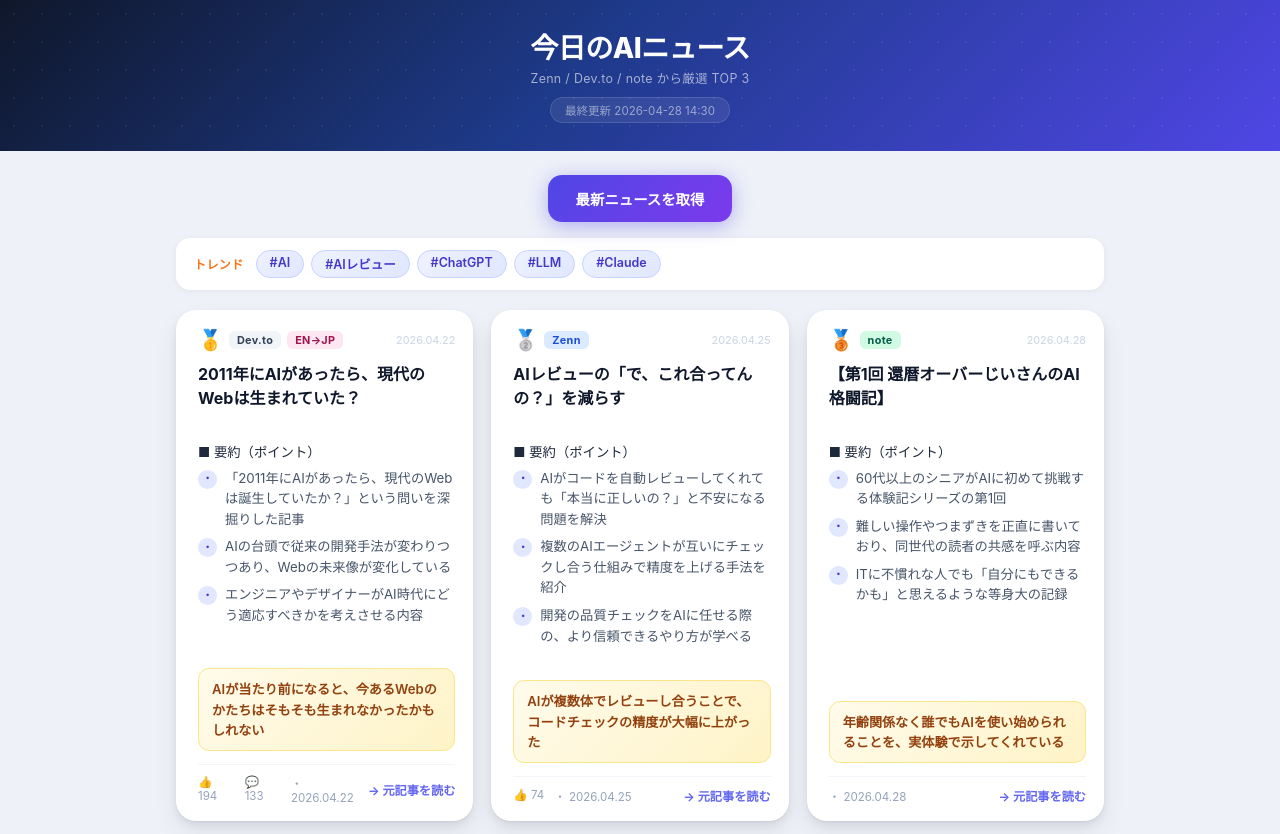
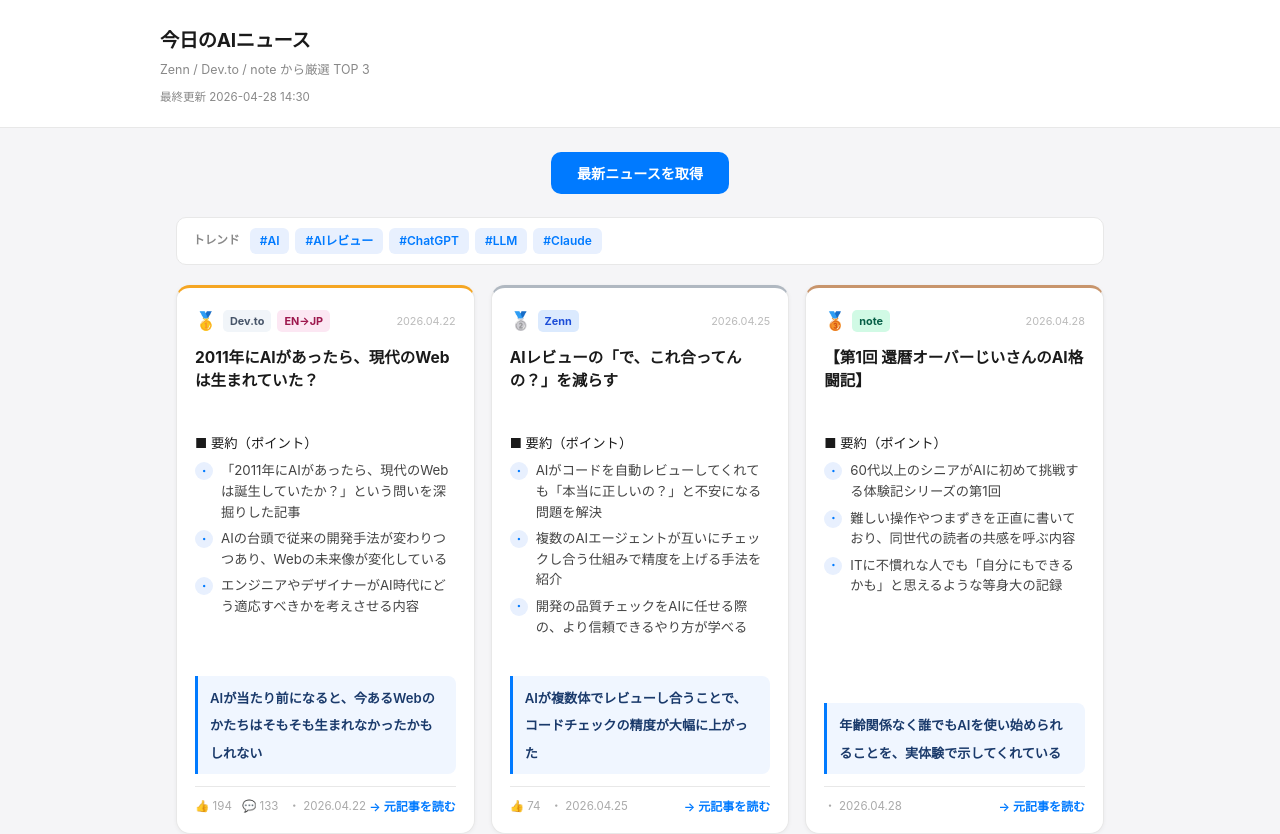
Before and after one commit to nokamoto-cyber/ai-news-app, a plain HTML site: page index.html in a window 1280 px wide. Shown: the top 834 px of the page. Drawn offline with Linux system fonts and the light colour scheme.

Commit message:
Update style.css

```diff
--- a/style.css
+++ b/style.css
@@ -1,36 +1,32 @@
 /* =====================================================
-   AI News App — Style v2
-   静的構成・サーバー不要・モバイル対応
+   AI News App — Simple Clean Style
    ===================================================== */
 
 *, *::before, *::after { box-sizing: border-box; margin: 0; padding: 0; }
 
+:root {
+  --accent: #007aff;
+  --text:   #1a1a1a;
+  --muted:  #888;
+  --border: #e8e8e8;
+  --bg:     #f5f5f7;
+}
+
 body {
   font-family: -apple-system, BlinkMacSystemFont, "Hiragino Sans",
-               "Yu Gothic UI", "Meiryo", sans-serif;
-  background: #eef1f8;
-  color: #1e293b;
-  min-height: 100vh;
+               "Yu Gothic UI", sans-serif;
+  background: var(--bg);
+  color: var(--text);
+  line-height: 1.7;
 }
 
 a { text-decoration: none; color: inherit; }
 
-/* ─── ヘッダー ─────────────────────────────────── */
+/* ─── ヘッダー ─── */
 .header {
-  background: linear-gradient(135deg, #0f172a 0%, #1e3a8a 45%, #4f46e5 100%);
-  padding: 32px 20px 28px;
-  position: relative;
-  overflow: hidden;
-}
-
-/* ドット背景 */
-.header::after {
-  content: '';
-  position: absolute;
-  inset: 0;
-  background-image: radial-gradient(circle, rgba(255,255,255,.06) 1px, transparent 1px);
-  background-size: 28px 28px;
-  pointer-events: none;
+  background: #fff;
+  border-bottom: 1px solid var(--border);
+  padding: 24px 20px 20px;
 }
 
 .header-content {
@@ -38,256 +34,157 @@ a { text-decoration: none; color: inherit; }
   margin: 0 auto;
   display: flex;
   flex-direction: column;
-  align-items: center;
-  gap: 10px;
-  position: relative;
-  z-index: 1;
-  text-align: center;
+  gap: 8px;
 }
 
-.header-title {
-  display: flex;
-  align-items: center;
-  gap: 14px;
-}
-
-.header-icon {
-  font-size: 2.4rem;
-  filter: drop-shadow(0 2px 8px rgba(0,0,0,.4));
-}
+.header-title { display: flex; align-items: center; }
 
 .header h1 {
-  font-size: 1.75rem;
-  font-weight: 800;
-  color: #fff;
-  letter-spacing: -0.5px;
-  line-height: 1.2;
+  font-size: 1.2rem;
+  font-weight: 700;
+  letter-spacing: -0.3px;
 }
 
 .header-subtitle {
   font-size: 0.78rem;
-  color: rgba(255,255,255,.6);
-  margin-top: 3px;
-  letter-spacing: .3px;
+  color: var(--muted);
+  margin-top: 2px;
 }
 
 .header-meta {
   font-size: 0.72rem;
-  color: rgba(255,255,255,.5);
-  background: rgba(255,255,255,.08);
-  border: 1px solid rgba(255,255,255,.12);
-  border-radius: 999px;
-  padding: 4px 14px;
+  color: var(--muted);
 }
 
-/* ─── メインコンテナ ──────────────────────────── */
+/* ─── メインコンテナ ─── */
 .container {
   max-width: 960px;
   margin: 0 auto;
   padding: 24px 16px 56px;
 }
 
-/* ─── 更新ボタン ──────────────────────────────── */
+/* ─── 更新ボタン ─── */
 .update-row {
   display: flex;
   justify-content: center;
-  margin-bottom: 16px;
+  margin-bottom: 4px;
 }
 
 .btn-update {
-  background: linear-gradient(135deg, #4f46e5, #7c3aed);
+  background: var(--accent);
   color: #fff;
   border: none;
-  border-radius: 14px;
-  padding: 13px 28px;
-  font-size: .9rem;
-  font-weight: 700;
+  border-radius: 10px;
+  padding: 11px 26px;
+  font-size: 0.88rem;
+  font-weight: 600;
   cursor: pointer;
   display: inline-flex;
   align-items: center;
   gap: 8px;
-  box-shadow: 0 4px 20px rgba(79,70,229,.4);
-  transition: transform .15s, box-shadow .15s;
+  transition: opacity 0.15s;
 }
 
-.btn-update:hover {
-  transform: translateY(-2px);
-  box-shadow: 0 8px 28px rgba(79,70,229,.5);
-}
-
-.btn-update:active { transform: scale(.97); }
+.btn-update:hover    { opacity: 0.85; }
+.btn-update:disabled { opacity: 0.5; cursor: not-allowed; }
 
 .btn-spinner {
   display: none;
-  width: 15px; height: 15px;
-  border: 2px solid rgba(255,255,255,.35);
+  width: 14px; height: 14px;
+  border: 2px solid rgba(255,255,255,.4);
   border-top-color: #fff;
   border-radius: 50%;
-  animation: spin .65s linear infinite;
+  animation: spin .6s linear infinite;
 }
 
 @keyframes spin { to { transform: rotate(360deg); } }
 
-/* ─── 更新手順パネル ──────────────────────────── */
-.howto-panel {
-  display: none;
-  position: relative;
-  background: #fff;
-  border: 1.5px solid #e0e7ff;
-  border-radius: 16px;
-  padding: 20px 24px;
-  margin-bottom: 18px;
-  box-shadow: 0 4px 24px rgba(79,70,229,.1);
+/* ─── ステータスメッセージ ─── */
+.update-status {
+  text-align: center;
+  font-size: 0.82rem;
+  color: var(--muted);
+  min-height: 1.4em;
+  padding: 6px 0 12px;
 }
+.update-status.success { color: #28a745; }
+.update-status.error   { color: #d32f2f; }
+.update-status.warn    { color: #e67e22; }
 
-.howto-close {
-  position: absolute;
-  top: 12px; right: 16px;
-  font-size: .85rem;
-  color: #94a3b8;
-  cursor: pointer;
-  padding: 4px 8px;
-  border-radius: 6px;
-  transition: background .15s;
-}
-.howto-close:hover { background: #f1f5f9; }
-
-.howto-title {
-  font-size: .95rem;
-  font-weight: 700;
-  color: #1e293b;
-  margin-bottom: 6px;
-}
-
-.howto-desc {
-  font-size: .8rem;
-  color: #64748b;
-  margin-bottom: 12px;
-}
-
-.howto-code {
+/* ─── トレンドバー ─── */
+.trends-bar {
   display: flex;
   align-items: center;
   gap: 10px;
-  background: #0f172a;
+  background: #fff;
+  border: 1px solid var(--border);
   border-radius: 10px;
-  padding: 12px 16px;
-  margin-bottom: 10px;
-}
-
-.howto-code code {
-  color: #7dd3fc;
-  font-family: "SF Mono", "Fira Code", monospace;
-  font-size: .82rem;
-  flex: 1;
-}
-
-.copy-btn {
-  background: rgba(255,255,255,.12);
-  color: #fff;
-  border: 1px solid rgba(255,255,255,.2);
-  border-radius: 7px;
-  padding: 5px 12px;
-  font-size: .75rem;
-  font-weight: 600;
-  cursor: pointer;
-  white-space: nowrap;
-  transition: background .15s;
-}
-.copy-btn:hover { background: rgba(255,255,255,.22); }
-
-.howto-note {
-  font-size: .75rem;
-  color: #94a3b8;
-}
-
-/* ─── トレンドバー ────────────────────────────── */
-.trends-bar {
-  display: flex;
-  align-items: center;
-  gap: 12px;
-  background: #fff;
-  border-radius: 14px;
-  padding: 12px 18px;
+  padding: 10px 16px;
   margin-bottom: 20px;
-  box-shadow: 0 1px 6px rgba(0,0,0,.06);
   overflow-x: auto;
   scrollbar-width: none;
 }
 .trends-bar::-webkit-scrollbar { display: none; }
 
 .trends-label {
-  font-size: .75rem;
-  font-weight: 800;
-  color: #f97316;
+  font-size: 0.73rem;
+  font-weight: 700;
+  color: var(--muted);
   white-space: nowrap;
-  letter-spacing: .4px;
 }
 
-.trends-chips { display: flex; gap: 7px; }
+.trends-chips { display: flex; gap: 6px; }
 
 .chip {
-  background: linear-gradient(135deg, #eef2ff, #e0e7ff);
-  color: #4338ca;
-  border: 1px solid #c7d2fe;
-  border-radius: 999px;
-  padding: 4px 13px;
-  font-size: .78rem;
+  background: #e8f0fe;
+  color: var(--accent);
+  border-radius: 6px;
+  padding: 3px 10px;
+  font-size: 0.75rem;
   font-weight: 600;
   white-space: nowrap;
-  cursor: default;
-  transition: transform .12s;
 }
-.chip:hover { transform: translateY(-1px); }
 
-/* ─── カードグリッド ──────────────────────────── */
+/* ─── カードグリッド ─── */
 .cards-grid {
   display: grid;
   grid-template-columns: 1fr;
-  gap: 18px;
+  gap: 16px;
 }
 
 @media (min-width: 720px) {
   .cards-grid { grid-template-columns: repeat(3, 1fr); }
 }
 
-/* ─── カード ──────────────────────────────────── */
+/* ─── カード ─── */
 .card {
   background: #fff;
-  border-radius: 20px;
+  border-radius: 14px;
   overflow: hidden;
   display: flex;
   flex-direction: column;
-  position: relative;
-  /* 立体感 */
-  box-shadow:
-    0 1px 2px rgba(0,0,0,.06),
-    0 4px 8px rgba(0,0,0,.06),
-    0 12px 24px rgba(0,0,0,.07);
-  transition: transform .2s ease, box-shadow .2s ease;
+  border: 1px solid var(--border);
+  border-top: 3px solid var(--border);
+  box-shadow: 0 1px 4px rgba(0,0,0,.05);
+  transition: transform .18s ease, box-shadow .18s ease;
   cursor: pointer;
 }
 
+.rank-1 { border-top-color: #f5a623; }
+.rank-2 { border-top-color: #b0b8c1; }
+.rank-3 { border-top-color: #c8956c; }
+
 .card:hover {
-  transform: translateY(-6px) scale(1.01);
-  box-shadow:
-    0 2px 4px rgba(0,0,0,.06),
-    0 12px 24px rgba(0,0,0,.1),
-    0 32px 56px rgba(0,0,0,.1);
+  transform: translateY(-4px);
+  box-shadow: 0 6px 20px rgba(0,0,0,.1);
 }
 
-/* 左側のアクセントライン */
-.card-accent {
-  position: absolute;
-  left: 0; top: 0; bottom: 0;
-  width: 4px;
-  border-radius: 20px 0 0 20px;
+.card-inner {
+  padding: 18px 18px 16px;
+  flex: 1;
+  display: flex;
+  flex-direction: column;
 }
-.rank-1 .card-accent { background: linear-gradient(180deg, #f59e0b, #fbbf24); }
-.rank-2 .card-accent { background: linear-gradient(180deg, #9ca3af, #d1d5db); }
-.rank-3 .card-accent { background: linear-gradient(180deg, #b45309, #d97706); }
-
-.card-inner { padding: 18px 18px 16px 22px; flex: 1; display: flex; flex-direction: column; }
 
 /* カード上部 */
 .card-top {
@@ -298,48 +195,35 @@ a { text-decoration: none; color: inherit; }
   margin-bottom: 10px;
 }
 
-.medal { font-size: 1.25rem; }
+.medal { font-size: 1.1rem; }
 
 /* バッジ共通 */
 .badge {
-  border-radius: 6px;
-  padding: 2px 8px;
-  font-size: .68rem;
+  border-radius: 5px;
+  padding: 2px 7px;
+  font-size: 0.68rem;
   font-weight: 700;
-  letter-spacing: .3px;
 }
 
-/* ソースバッジ */
 .src-zenn  { background: #dbeafe; color: #1d4ed8; }
-.src-devto { background: #f1f5f9; color: #334155; }
+.src-devto { background: #f1f5f9; color: #475569; }
 .src-note  { background: #d1fae5; color: #065f46; }
 
-/* NEW バッジ */
-.badge-new {
-  background: linear-gradient(135deg, #ef4444, #f97316);
-  color: #fff;
-  animation: pulse 2s ease-in-out infinite;
-}
-@keyframes pulse {
-  0%,100% { opacity: 1; }
-  50%      { opacity: .75; }
-}
-
-/* EN→JP バッジ */
-.badge-en { background: #fce7f3; color: #9d174d; }
+.badge-new { background: #fee2e2; color: #dc2626; }
+.badge-en  { background: #fce7f3; color: #9d174d; }
 
 .card-date {
   margin-left: auto;
-  font-size: .68rem;
-  color: #cbd5e1;
+  font-size: 0.68rem;
+  color: #bbb;
 }
 
 /* タイトル */
 .card-title {
-  font-size: 1rem;
+  font-size: 0.97rem;
   font-weight: 700;
   line-height: 1.5;
-  color: #0f172a;
+  color: var(--text);
   margin-bottom: 12px;
 }
 
@@ -348,8 +232,8 @@ a { text-decoration: none; color: inherit; }
   list-style: none;
   display: flex;
   flex-direction: column;
-  gap: 7px;
-  margin-bottom: 14px;
+  gap: 6px;
+  margin-bottom: 12px;
   flex: 1;
 }
 
@@ -357,43 +241,38 @@ a { text-decoration: none; color: inherit; }
   display: flex;
   align-items: flex-start;
   gap: 8px;
-  font-size: .83rem;
-  color: #475569;
+  font-size: 0.83rem;
+  color: #444;
   line-height: 1.55;
 }
 
 .summary .num {
   flex-shrink: 0;
-  width: 19px; height: 19px;
-  background: #e0e7ff;
-  color: #4338ca;
+  width: 18px; height: 18px;
+  background: #e8f0fe;
+  color: var(--accent);
   border-radius: 50%;
-  font-size: .65rem;
-  font-weight: 800;
+  font-size: 0.62rem;
+  font-weight: 700;
   display: flex;
   align-items: center;
   justify-content: center;
   margin-top: 2px;
 }
 
-/* ✨ すごいポイント */
+/* すごいポイント */
 .highlight {
-  background: linear-gradient(135deg, #fffbeb, #fef3c7);
-  border: 1.5px solid #fde68a;
-  border-radius: 11px;
-  padding: 10px 13px;
-  margin-bottom: 13px;
-  display: flex;
-  align-items: flex-start;
-  gap: 7px;
+  border-left: 3px solid var(--accent);
+  padding: 8px 12px;
+  margin-bottom: 12px;
+  background: #f0f6ff;
+  border-radius: 0 8px 8px 0;
 }
 
-.highlight-icon { font-size: .9rem; flex-shrink: 0; margin-top: 2px; }
-
 .highlight-text {
-  font-size: .82rem;
+  font-size: 0.82rem;
   font-weight: 600;
-  color: #92400e;
+  color: #1a3a6b;
   line-height: 1.55;
 }
 
@@ -403,57 +282,56 @@ a { text-decoration: none; color: inherit; }
   align-items: center;
   justify-content: space-between;
   padding-top: 10px;
-  border-top: 1px solid #f1f5f9;
+  border-top: 1px solid var(--border);
 }
 
 .stats { display: flex; gap: 10px; }
-
-.stat { font-size: .72rem; color: #94a3b8; }
+.stat  { font-size: 0.72rem; color: #aaa; }
 
 .read-link {
-  font-size: .76rem;
-  font-weight: 700;
-  color: #6366f1;
-  white-space: nowrap;
+  font-size: 0.75rem;
+  font-weight: 600;
+  color: var(--accent);
 }
 
-/* ─── ローディング ────────────────────────────── */
+/* ─── ローディング ─── */
 .loading-state {
   grid-column: 1 / -1;
   display: flex;
   justify-content: center;
-  gap: 10px;
+  gap: 8px;
   padding: 60px 0;
 }
 
 .loading-dot {
-  width: 10px; height: 10px;
-  background: #6366f1;
+  width: 8px; height: 8px;
+  background: var(--accent);
   border-radius: 50%;
-  animation: bounce .8s ease-in-out infinite;
+  animation: bounce .7s ease-in-out infinite;
 }
-.loading-dot:nth-child(2) { animation-delay: .15s; }
-.loading-dot:nth-child(3) { animation-delay: .3s; }
+.loading-dot:nth-child(2) { animation-delay: .14s; }
+.loading-dot:nth-child(3) { animation-delay: .28s; }
 
 @keyframes bounce {
-  0%,100% { transform: translateY(0); opacity: .4; }
-  50%      { transform: translateY(-10px); opacity: 1; }
+  0%,100% { transform: translateY(0); opacity: .35; }
+  50%      { transform: translateY(-8px); opacity: 1; }
 }
 
-/* ─── エラー / 空 ─────────────────────────────── */
+/* ─── エラー / 空 ─── */
 .error-state, .empty {
   grid-column: 1 / -1;
   text-align: center;
   padding: 60px 20px;
-  color: #94a3b8;
-  font-size: .9rem;
+  color: var(--muted);
+  font-size: 0.9rem;
   line-height: 1.7;
 }
 
-/* ─── フッター ────────────────────────────────── */
+/* ─── フッター ─── */
 .footer {
   text-align: center;
   padding: 20px 16px 32px;
-  font-size: .72rem;
-  color: #94a3b8;
+  font-size: 0.72rem;
+  color: var(--muted);
+  border-top: 1px solid var(--border);
 }
```
